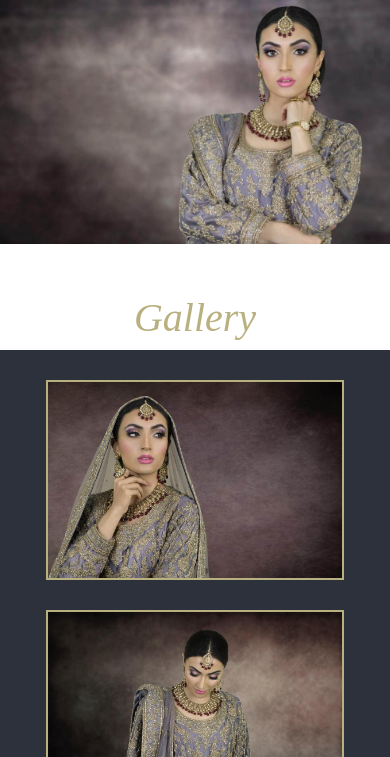
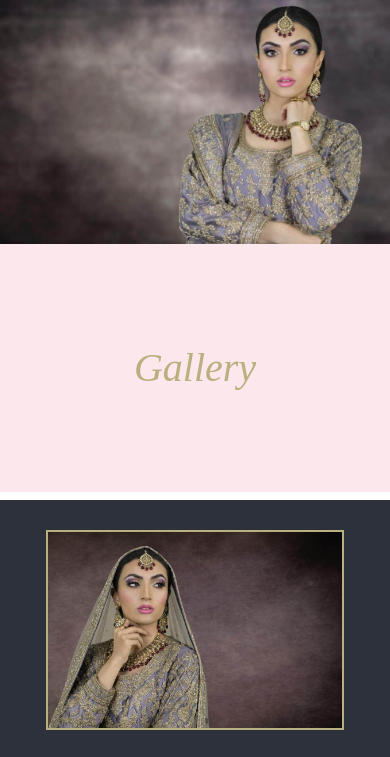
Before and after one commit to Usharaniyamana/kiss-and-makeup, a plain HTML site: page gallery.html in a window 390 px wide. Shown: the part 78-835 px from the top of the page. Drawn offline with nearby package versions, Linux system fonts and the light colour scheme; a web font is replaced by a local one.

Commit message:
Gallery page now fully responsive, added padding to the gallery headline text

```diff
--- a/css/style.css
+++ b/css/style.css
@@ -191,27 +191,26 @@ body{
 #bottom-image-row{
     padding: 20px 10px 20px 10px;
     margin-bottom: 10px;
-    background-color: #FCE8EC;;
+    background-color: #FCE8EC;
 }
 
 
 
-.section1{
-    background-color: red;
-    height: 500px;
-}
 
 .gallery-headline{
     text-align: center;
-    margin-top: 50px;
     font-size: 40px;
     color: black;
     font-family: 'Cormorant Garamond', serif;
     font-style: italic;
     color: #b9b080;
+    padding-top: 100px;
+    padding-bottom: 100px;
 }
 
-
+.gallery-banner{
+    background-color: #FCE8EC;
+}
 
 
 
--- a/gallery.html
+++ b/gallery.html
@@ -48,10 +48,11 @@
 
 </header>
 
+    <img id="index-main-image" src="images/image14.jpg"></img>
 
-    <img id="index-main-image" src="images/image14.jpg"></img>
+    <div class="gallery-banner">
     <h1 class="gallery-headline">Gallery</h1>
-
+    </div>
 
     <div class="container">
         <div class="row">
```
